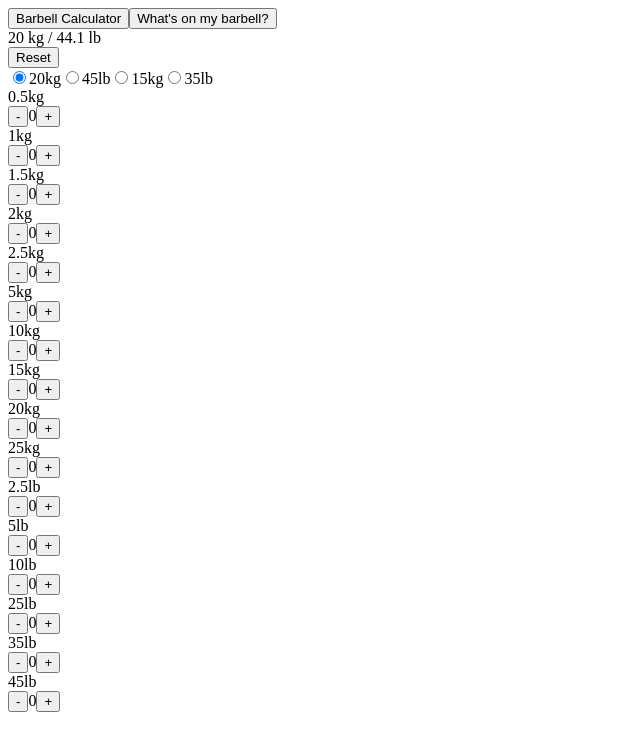
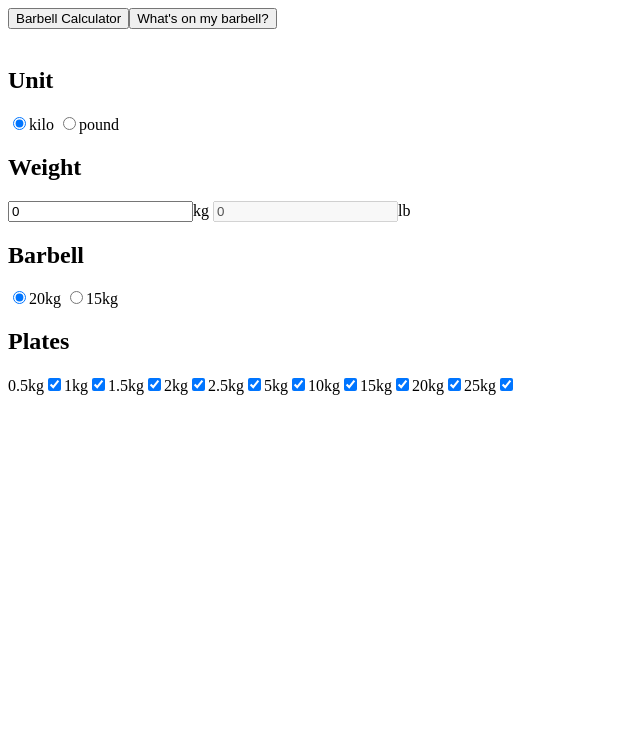
Before and after one commit to monicau/barcalculator, a Gatsby app: page / in a window 1280 px wide. Shown: the top 750 px of the page, without its empty margins (0-640 px from the left). Built offline with nearby package versions, Linux system fonts and the light colour scheme.

Commit message:
Fix swapping between lbs and kgs

```diff
--- a/src/pages/calculator.js
+++ b/src/pages/calculator.js
@@ -9,6 +9,7 @@ export default class Calculator extends React.Component {
       unit: 'kg',
       bar: '20',
       target: 0,
+      targetPlates: [],
       plates: {
         kilo_zeroFive: true,
         kilo_one: true,
@@ -46,8 +47,7 @@ export default class Calculator extends React.Component {
         { label: '10lb', id: 'pound_ten', value: 10 },
         { label: '25lb', id: 'pound_twentyFive', value: 25 },
         { label: '45lb', id: 'pound_fortyFive', value: 45 }
-      ],
-      targetPlates: []
+      ]
     }
     this.handleInputChange = this.handleInputChange.bind(this)
   }
@@ -58,9 +58,11 @@ export default class Calculator extends React.Component {
     const name = target.name
     if (target.name === 'unit') {
       if (target.value === 'lb') {
-        this.setState({ target: this.toPound(this.state.target) })
+        const targetPlates = this.calculatePoundPlates()
+        this.setState({ targetPlates, target: this.toPound(this.state.target) })
       } else {
-        this.setState({ target: this.toKilo(this.state.target) })
+        const targetPlates = this.calculateKiloPlates()
+        this.setState({ targetPlates, target: this.toKilo(this.state.target) })
       }
     }
 
@@ -114,15 +116,9 @@ export default class Calculator extends React.Component {
   }
 
   render () {
-    var targetPlates = []
-    if (this.state.unit === 'kg') {
-      targetPlates = this.calculateKiloPlates()
-    } else {
-      targetPlates = this.calculatePoundPlates()
-    }
     return (
       <div>
-        {targetPlates.map((x) => { return (x + ', ') }) }
+        {this.state.targetPlates.map((x) => { return (x + ', ') }) }
         <br />
         <h2>Unit</h2>
         <label>
--- a/src/pages/index.js
+++ b/src/pages/index.js
@@ -6,7 +6,7 @@ export default class Index extends React.Component {
   constructor (props) {
     super(props)
     this.state = {
-      mode: 2
+      mode: 1
     }
   }
   changeMode (mode) {
```
